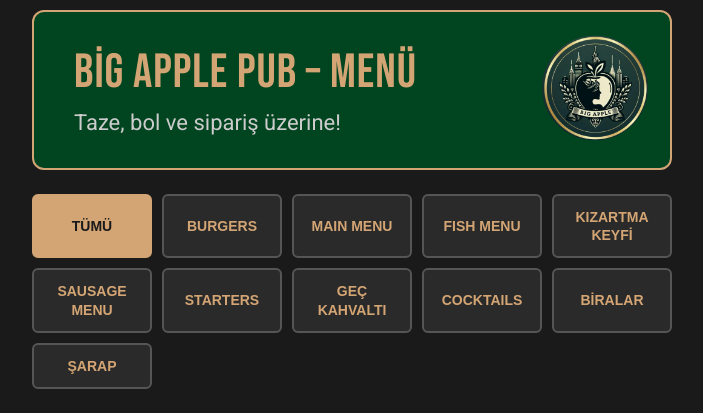
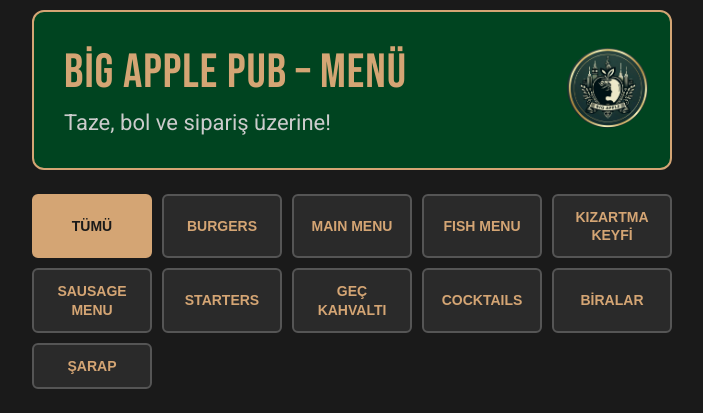
Before and after one commit to janabdiyev/bigapple, a Django app: page / in a window 1280 px wide. Shown: the top 413 px of the page, without its empty margins (288-991 px from the left). Run offline with Django 4.2, Linux system fonts and the light colour scheme; data comes from the database, SQL or seed files in the repository.

Commit message:
Logo adjust

```diff
--- a/menu/templates/menu/menu.html
+++ b/menu/templates/menu/menu.html
@@ -46,7 +46,7 @@
         .ba-hero-inner {
             display: inline-block;
             text-align: left;
-            margin-left: 20px;
+            margin-left: 10px;
             /* Add this to move text right */
         }
 
@@ -73,7 +73,7 @@
         }
 
         .ba-logo img {
-            height: 105px;
+            height: 80px;
             width: auto;
             max-width: 100%;
             object-fit: contain;
```
